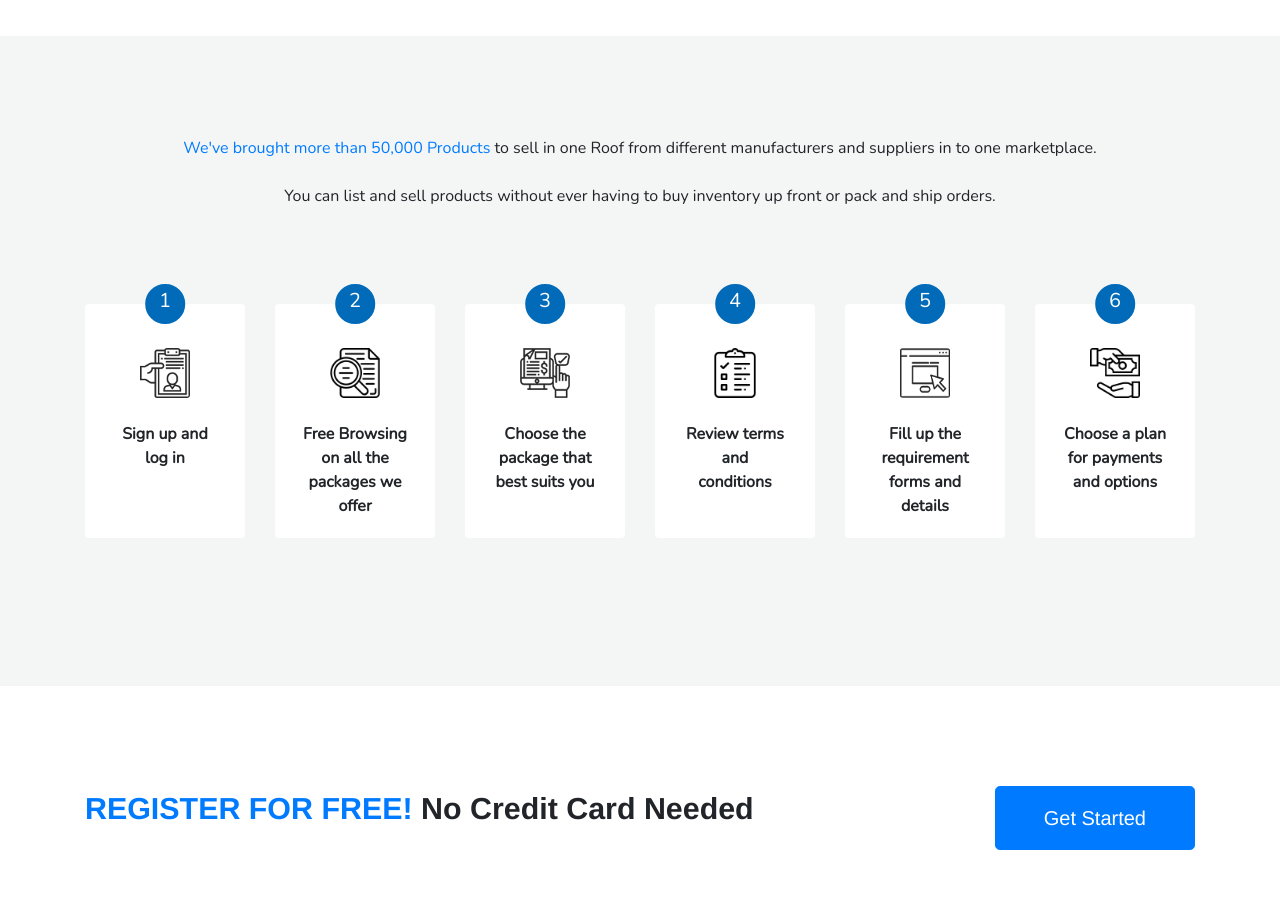
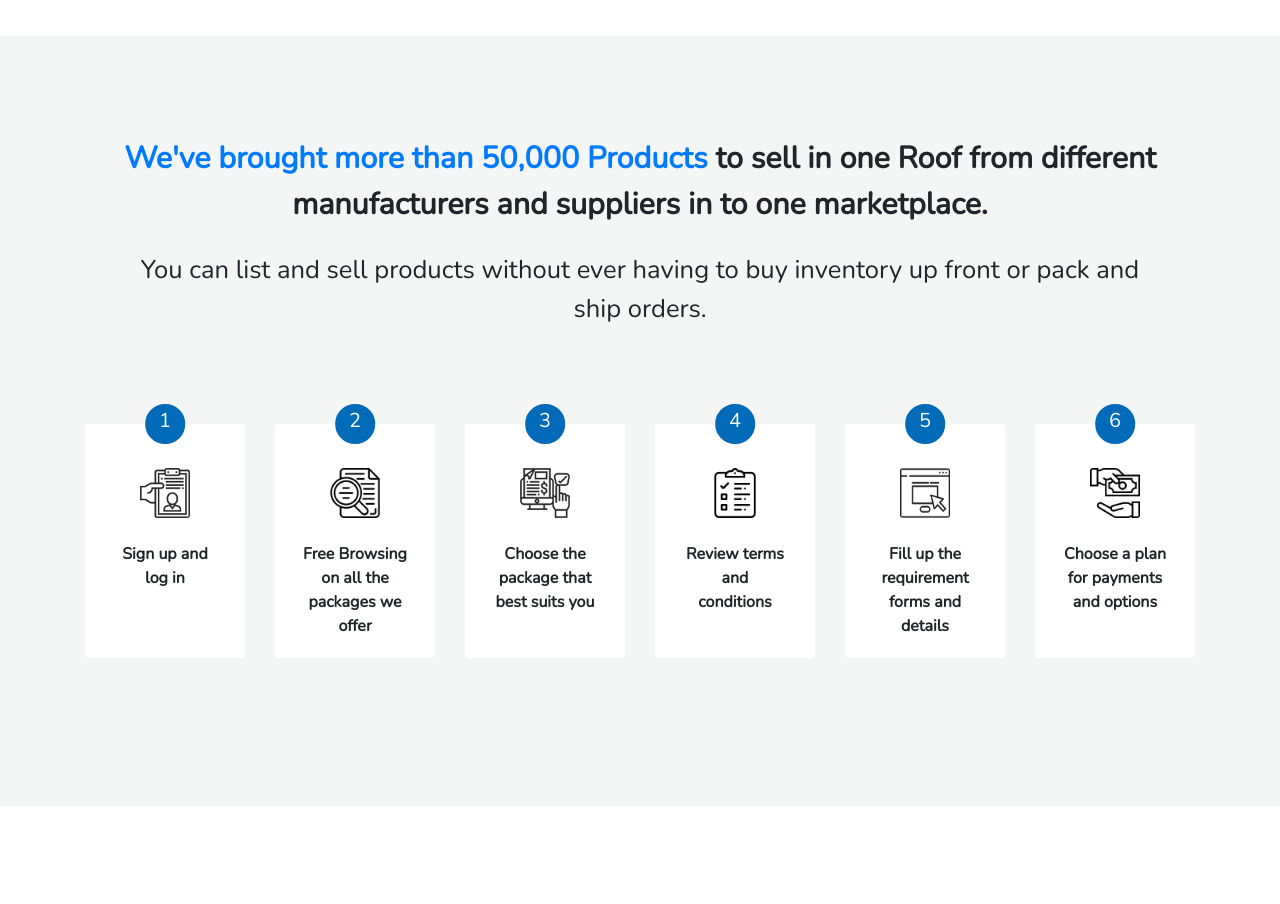
Before and after one commit to CossetteAlexis/bilisbenta-ui, a Vue app in the folder bilisbenta/: page / in a window 1280 px wide. Shown: the part 1360-2264 px from the top of the page. Built offline with nearby package versions, Linux system fonts and the light colour scheme.

Commit message:
Update HowItWorks.vue

```diff
--- a/bilisbenta/src/components/HowItWorks.vue
+++ b/bilisbenta/src/components/HowItWorks.vue
@@ -102,4 +102,14 @@ export default {
     width: 50px !important;
     }
 
+    .section-vid-text-1 {
+    font-size: 1.9rem;
+    font-weight: 600;
+    }
+
+  .section-vid-text-2 {
+    font-size: 1.6rem;
+    font-weight: 500;
+    }
+
 </style>
```
